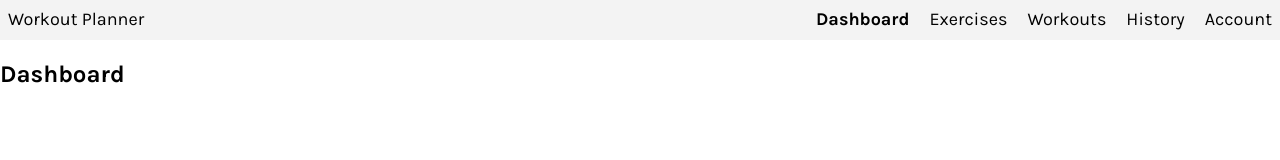
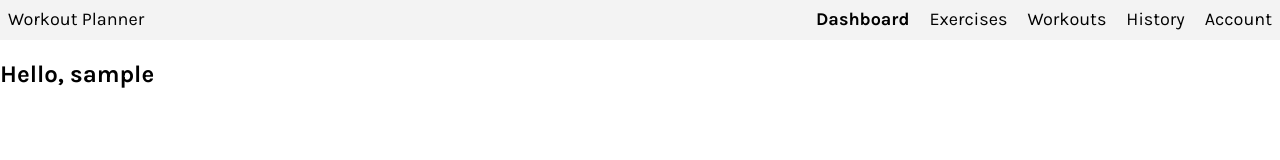
Before and after one commit to hasan-q/workout-planner, a React (Vite) app in the folder frontend/: page /dashboard in a window 1280 px wide. Shown: the top 160 px of the page. Built offline with nearby package versions, Linux system fonts and the light colour scheme; sample sign-in values are in the browser's storage.

Commit message:
Creating page CSS for dashboard

```diff
--- a/frontend/src/components/Header.css
+++ b/frontend/src/components/Header.css
@@ -7,6 +7,7 @@
     background-color: #F3F3F3;
     margin-top: 0px;
     height: 40px;
+
 }
 
 nav {
--- a/frontend/src/pages/Dashboard.jsx
+++ b/frontend/src/pages/Dashboard.jsx
@@ -1,5 +1,10 @@
 export default function Dashboard() {
+
+    const username = localStorage.getItem("username");
+
     return (
-        <h2>Dashboard</h2>
+        <div className="dashboard">
+            <h2>Hello, {username}</h2>
+        </div>
     );
 }
```
Also changed, not shown: frontend/src/components/pages.css (added).
